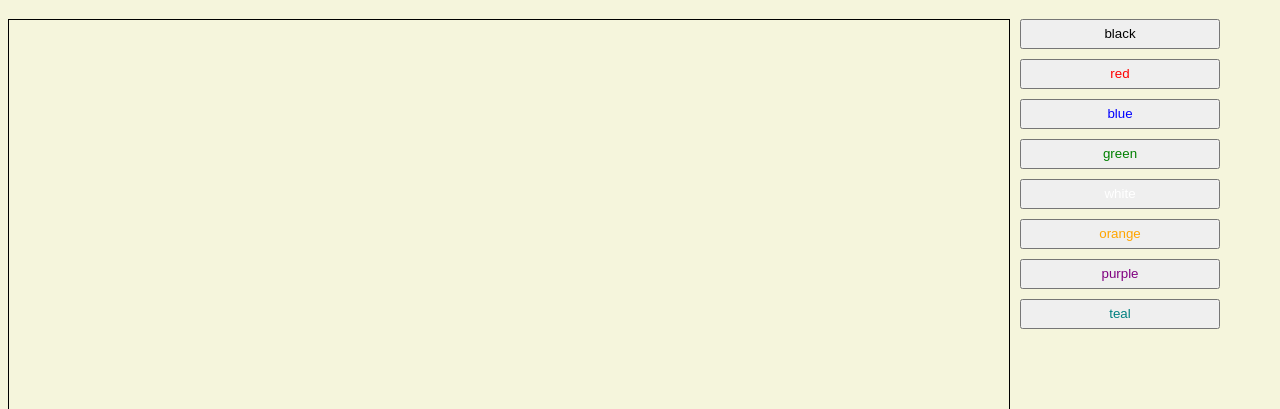
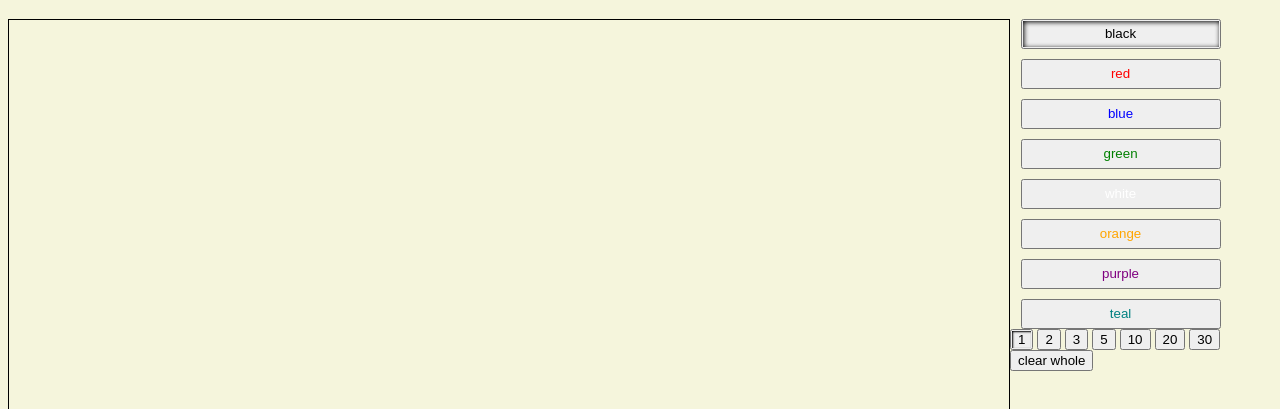
Before and after one commit to sebrai/random_projekts, a plain HTML site: page painter/index.html in a window 1280 px wide. Both pictures are taken after a click on the button "black". Shown: the part 63-472 px from the top of the page. Drawn offline with Linux system fonts and the light colour scheme.

Commit message:
added a stroke width selection and ui indication as to color and stroke width

```diff
--- a/painter/index.html
+++ b/painter/index.html
@@ -16,7 +16,7 @@
     " style="border: 1px solid black;"></canvas>
         <aside>
             <div class="paintcolors" id="colors">
-                <button>black</button>
+                <button style="box-shadow: 1px 1px 2px 0 inset;">black</button>
                 <button>red</button>
                 <button>blue</button>
                 <button>green</button>
@@ -25,6 +25,18 @@
                 <button>purple</button>
                 <button>teal</button>
             </div>
+            <div class="paintbsize" id="strokesize">
+                <button style="box-shadow: 1px 1px 2px 0 inset;">1</button>
+                <button>2</button>
+                <button>3</button>
+                <button>5</button>
+                <button>10</button>
+                <button>20</button>
+                <button>30</button>
+            </div>
+            <button id="clear">
+                clear whole
+            </button>
         </aside>
     </div>
 
--- a/painter/index.js
+++ b/painter/index.js
@@ -2,6 +2,7 @@ const targetElement = document.getElementById('mpos');
 const c = document.getElementById("c")
 const ctx = c.getContext("2d")
 const paintcolors = document.getElementById("colors")
+const paintbsize =document.getElementById("strokesize")
 let isPointerDown = false
 let currcolor = "black"
 document.addEventListener('mousemove', (event) => {
@@ -62,8 +63,28 @@ document.addEventListener('pointerup', function (event) {
 for (let childen = 0; childen < paintcolors.children.length; childen++) {
     const element = paintcolors.children[childen];
     element.style.color = element.textContent
-    console.log(element)
+    // console.log(element)
     element.addEventListener("click",()=>{
         ctx.strokeStyle = element.textContent
+        for (let r = 0; r < paintcolors.children.length; r++) {
+            const rm = paintcolors.children[r]
+            rm.style.boxShadow = "none"
+        }
+        element.style.boxShadow = "1px 1px 5px 0 inset"
+        // console.log(element.style.boxShadow)
     })
 }
+console.log(paintbsize.children)
+for (let children = 0; children < paintbsize.children.length; children++) {
+    const element = paintbsize.children[children];
+    element.addEventListener("click",()=>{
+        ctx.lineWidth = parseInt(element.textContent,10)
+         for (let r = 0; r < paintbsize.children.length; r++) {
+            const rm = paintbsize.children[r]
+            rm.style.boxShadow = "none"
+        }
+        element.style.boxShadow = "1px 1px 2px 0 inset"
+        // console.log(element.style.boxShadow)
+    })
+
+}
```
